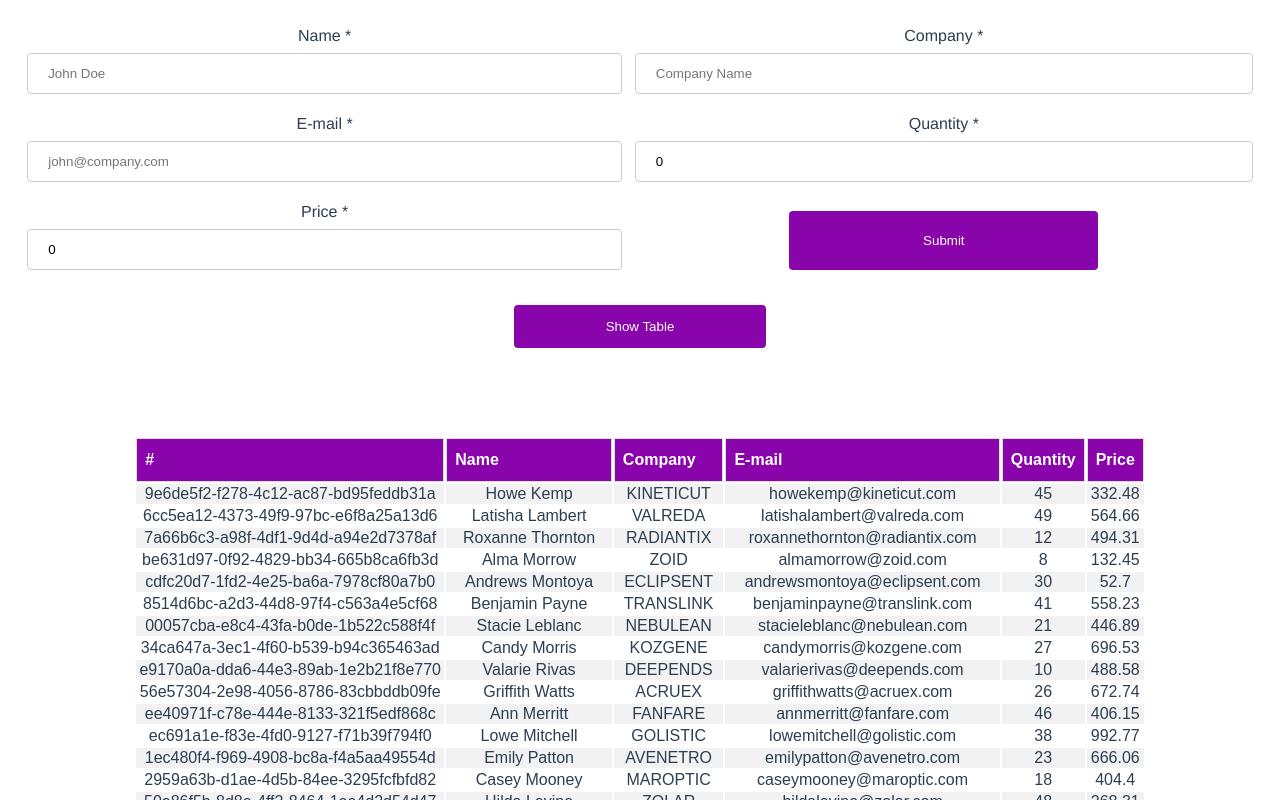
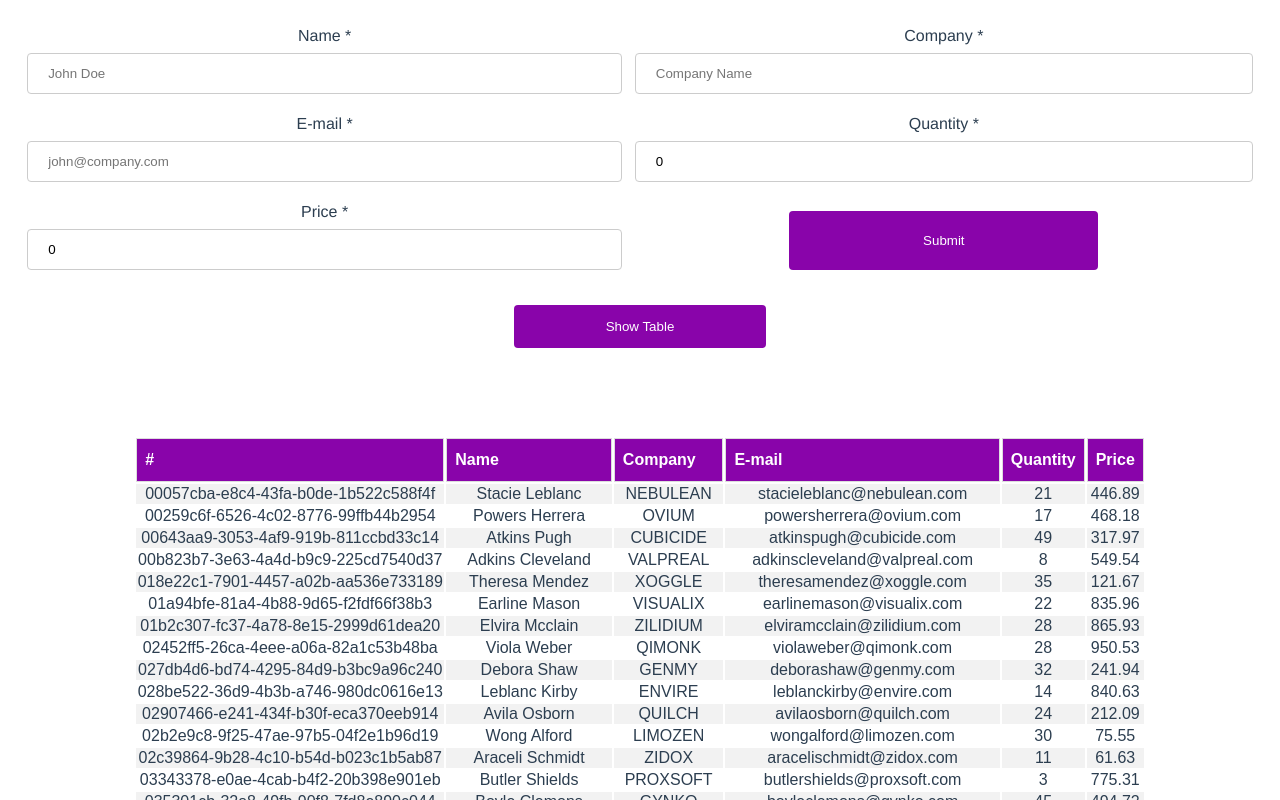
Before and after one commit to cantarellaa/swift-coding-task, a Vue app: page / in a window 1280 px wide. Both pictures are taken after a click on the button "Show Table". Shown: the top 800 px of the page. Built offline with nearby package versions, Linux system fonts and the light colour scheme; data requests are answered from the project's data file.

Commit message:
Added table sorting

```diff
--- a/src/components/UserList.vue
+++ b/src/components/UserList.vue
@@ -3,15 +3,15 @@
     <table id="users-table">
       <thead>
       <tr>
-        <th>#</th>
-        <th>Name</th>
-        <th>Company</th>
-        <th>E-mail</th>
-        <th>Quantity</th>
-        <th>Price</th>
+        <th @click="sort('id')">#</th>
+        <th @click="sort('name')">Name</th>
+        <th @click="sort('company')">Company</th>
+        <th @click="sort('email')">E-mail</th>
+        <th @click="sort('quantity')">Quantity</th>
+        <th @click="sort('price')">Price</th>
       </tr>
 
-      <SingleUser v-for="user in users" :key="user.id" :user="user" />
+      <SingleUser v-for="user in sortedUsers" :key="user.id" :user="user" />
 
       </thead>
     </table>
@@ -27,6 +27,12 @@ export default {
   components: {
     SingleUser
   },
+  data() {
+    return {
+      currentSort:'id',
+      currentSortDir:'asc',
+    }
+  },
   created() {
     this.$store.dispatch('fetchUsers')
       .catch(error => {
@@ -36,7 +42,25 @@ export default {
   computed: {
     users() {
       return this.$store.state.users
+    },
+    sortedUsers:function() {
+      return this.users.slice(0).sort((a,b) => {
+        let modifier = 1;
+        if(this.currentSortDir === 'desc') modifier = -1;
+        if(a[this.currentSort] < b[this.currentSort]) return -1 * modifier;
+        if(a[this.currentSort] > b[this.currentSort]) return 1 * modifier;
+        return 0;
+      })
     }
+  },
+  methods: {
+    sort:function(s) {
+      //if s == current sort, reverse
+      if(s === this.currentSort) {
+        this.currentSortDir = this.currentSortDir==='asc'?'desc':'asc';
+      }
+      this.currentSort = s;
+    },
   }
 }
 </script>
```
